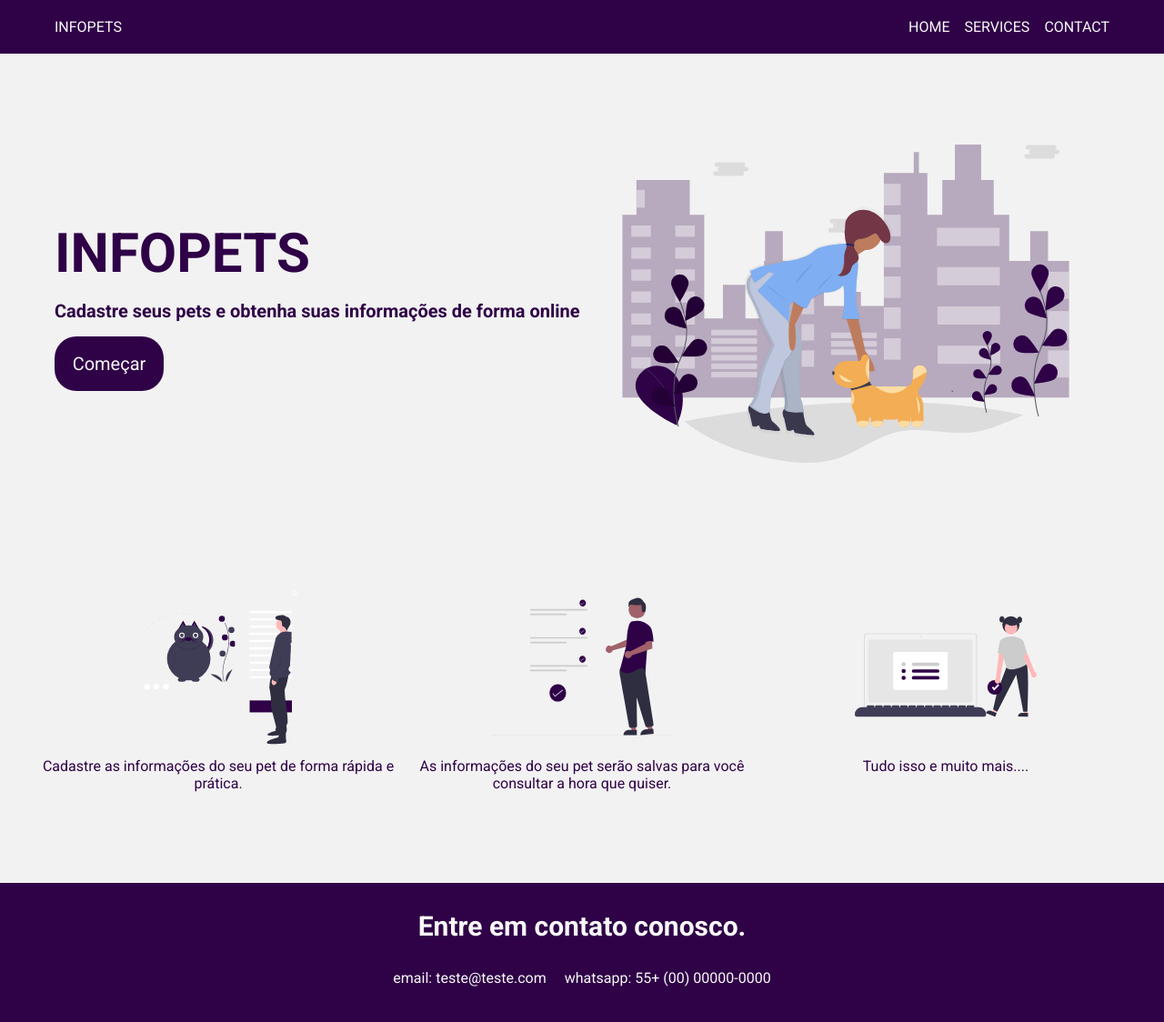
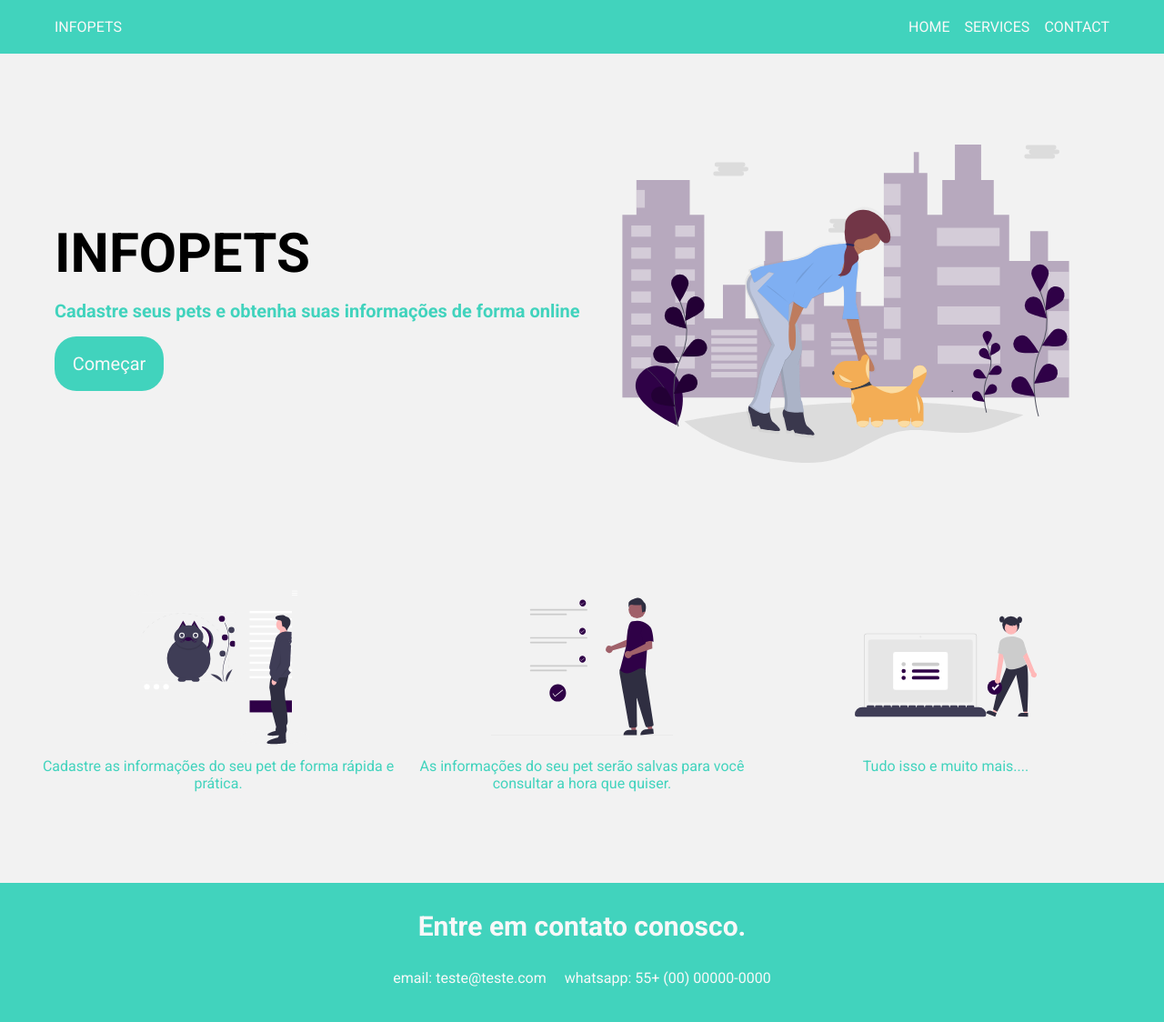
Before and after one commit to Bruno-Cesar123/petinfoweb, a React (Create React App) app: page / in a window 1280 px wide. Shown: the top 1124 px of the page at 91% size. Built offline with nearby package versions, Linux system fonts and the light colour scheme; the HTML template or start-up script is replaced by a standard one.

Commit message:
changed colors in pages

```diff
--- a/src/pages/Dashboard/styles.ts
+++ b/src/pages/Dashboard/styles.ts
@@ -118,6 +118,7 @@ export const Content = styled.main`
 
     a {
       background: ${props => props.theme.colors.input};
+      border: 1px solid #41D3BD;
       border-radius: 5px;
       width: 100%;
       padding: 24px;
--- a/src/pages/Landing/components/Footer/styles.ts
+++ b/src/pages/Landing/components/Footer/styles.ts
@@ -1,7 +1,7 @@
 import styled from 'styled-components';
 
 export const Container = styled.div`
-  background: #2f0147;
+  background: #41D3BD;
   margin-top: 10rem;
   height: 200px;
 
--- a/src/pages/Landing/components/Header/styles.ts
+++ b/src/pages/Landing/components/Header/styles.ts
@@ -1,7 +1,7 @@
 import styled from 'styled-components';
 
 export const Container = styled.div`
-  background-color: #2f0147;
+  background-color: #41D3BD;
 
   header {
     display: flex;
--- a/src/pages/Landing/styles.ts
+++ b/src/pages/Landing/styles.ts
@@ -19,14 +19,14 @@ export const Content = styled.div`
     .info {
       h1 {
         font-size: 6rem;
-        color: #2f0147;
+        color: ${props => props.theme.colors.text};
         font-weight: 900;
       }
 
       p {
         margin: 1.6rem 0;
         font-size: 2rem;
-        color: #2f0147;
+        color: #41D3BD;
         font-weight: bold;
       }
 
@@ -39,7 +39,7 @@ export const Content = styled.div`
           height: 6rem;
           font-size: 2rem;
           border-radius: 24px;
-          background: #2f0147;
+          background: #41D3BD;
           color: #f8f8f8;
 
           text-decoration: none;
@@ -47,8 +47,8 @@ export const Content = styled.div`
 
           &:hover {
             background: #f8f8f8;
-            border: solid 1px #2f0147;
-            color: #2f0147;
+            border: solid 1px #41D3BD;
+            color: #41D3BD;
           }
         }
       }
@@ -80,7 +80,7 @@ export const Content = styled.div`
 
       p {
         font-size: 1.6rem;
-        color: #2f0147;
+        color: #41D3BD;
       }
     }
   }
```
